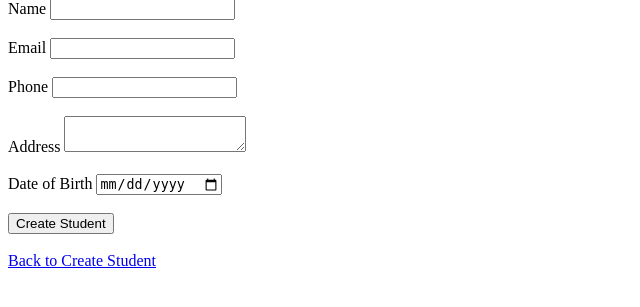
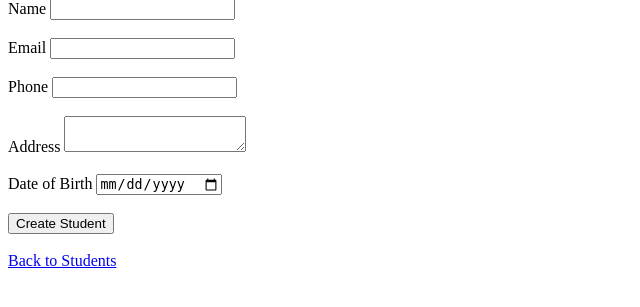
Before and after one commit to np03cs4s250024-tech/6CS056-Workshop, a Laravel app: page /student/create in a window 1280 px wide. Shown: the part 81-388 px from the top of the page, without its empty margins (0-640 px from the left). Run offline with Laravel 12, Linux system fonts and the light colour scheme.

Commit message:
Complete Workshop 1 CRUD

```diff
--- a/resources/views/student/create.blade.php
+++ b/resources/views/student/create.blade.php
@@ -26,17 +26,20 @@
         @csrf
 
         <label for="name">Name</label>
-        <input type="text" id="name" name="name" value="{{ old('name') }}">
+        <input type="text" id="name" name="name"
+            value="{{ old('name') }}">
 
         <br><br>
 
         <label for="email">Email</label>
-        <input type="email" id="email" name="email" value="{{ old('email') }}">
+        <input type="email" id="email" name="email"
+            value="{{ old('email') }}">
 
         <br><br>
 
         <label for="phone">Phone</label>
-        <input type="text" id="phone" name="phone" value="{{ old('phone') }}">
+        <input type="text" id="phone" name="phone"
+            value="{{ old('phone') }}">
 
         <br><br>
 
@@ -46,7 +49,8 @@
         <br><br>
 
         <label for="date_of_birth">Date of Birth</label>
-        <input type="date" id="date_of_birth" name="date_of_birth" value="{{ old('date_of_birth') }}">
+        <input type="date" id="date_of_birth" name="date_of_birth"
+            value="{{ old('date_of_birth') }}">
 
         <br><br>
 
@@ -56,7 +60,7 @@
 
     <br>
 
-    <a href="{{ url('/student/create') }}">Back to Create Student</a>
+    <a href="{{ route('students.index') }}">Back to Students</a>
 
 </body>
 </html>
```
